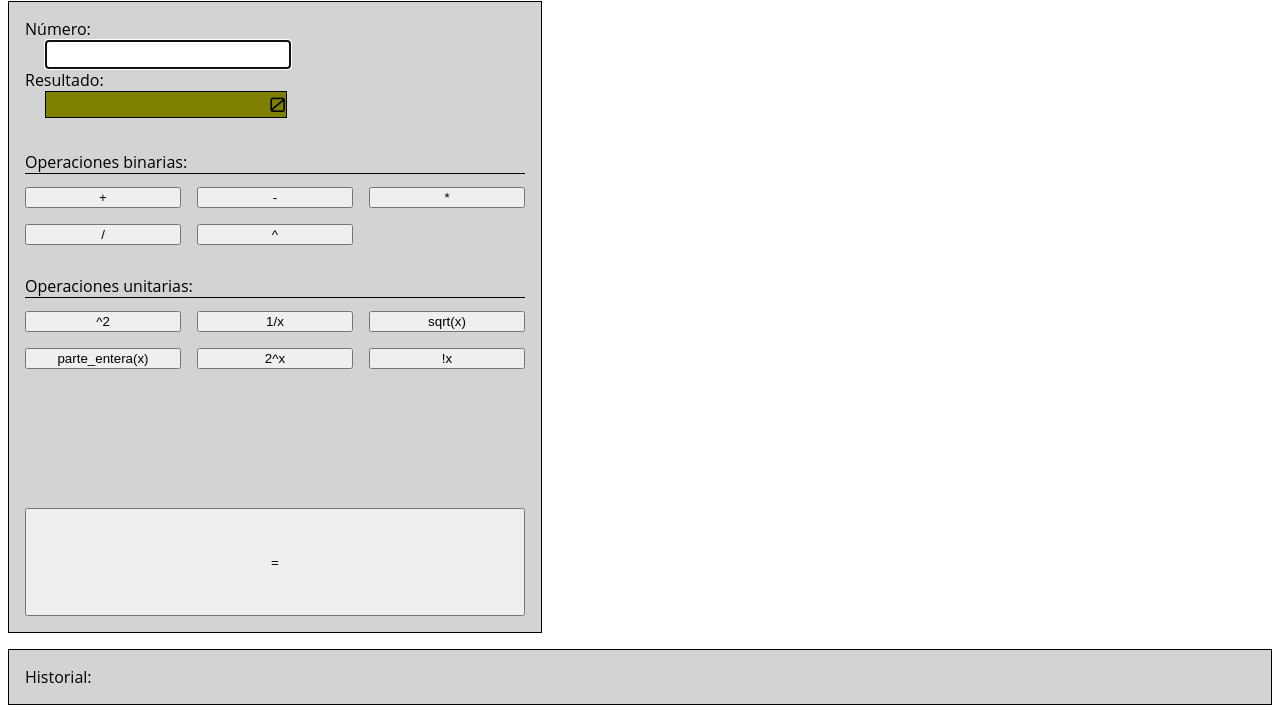
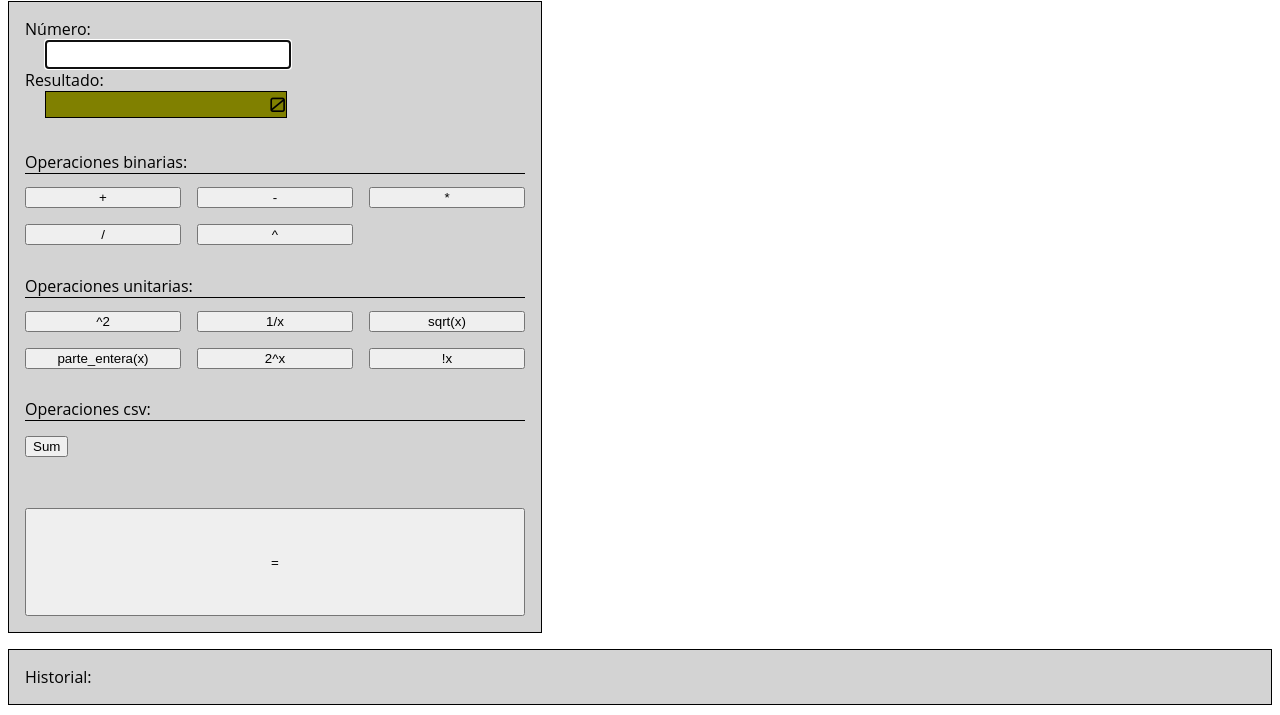
Before and after one commit to doquiros/curso, a plain HTML site: page entrega_p2p_mod5/calc-jquery.html in a window 1280 px wide. Shown: the part 85-800 px from the top of the page. Drawn offline with nearby package versions, Linux system fonts and the light colour scheme.

Commit message:
primeros cambios para operaciones csv(2)

```diff
--- a/entrega_p2p_mod5/calc-jquery.html
+++ b/entrega_p2p_mod5/calc-jquery.html
@@ -18,20 +18,16 @@
 			<div>
 			<h2>Operaciones binarias:</h2>
 			<div id="bin-op-buttons">
-				<!-- <button onClick="calcular(0)" id="mas">+</button>
-				<button onClick="calcular(1)" id="menos">-</button>
-				<button onClick="calcular(2)" id="por">*</button>
-				<button onClick="calcular(3)" id="entre">/</button>
-				<button onClick="calcular(4)" id="elevado">x^y</button> -->
 			</div>
 			</div>
 			<div>
 			<h2>Operaciones unitarias:</h2>
 			<div id="un-op-buttons">
-				<!-- <button onClick="calcular(5)" id="cuadrado">x<super>2</super></button>
-				<button onClick="calcular(6)" id="inversa">1/x</button>
-				<button onClick="calcular(7)" id="raiz">sqrt(x)</button>
-				<button onClick="calcular(8)" id="entera">int(x)</button> -->
+			</div>
+			</div>
+			<div>
+			<h2>Operaciones csv:</h2>
+			<div id="csv-op-buttons">
 			</div>
 			</div>
 			<button onClick="igual()" id="igual">=</button>
```
